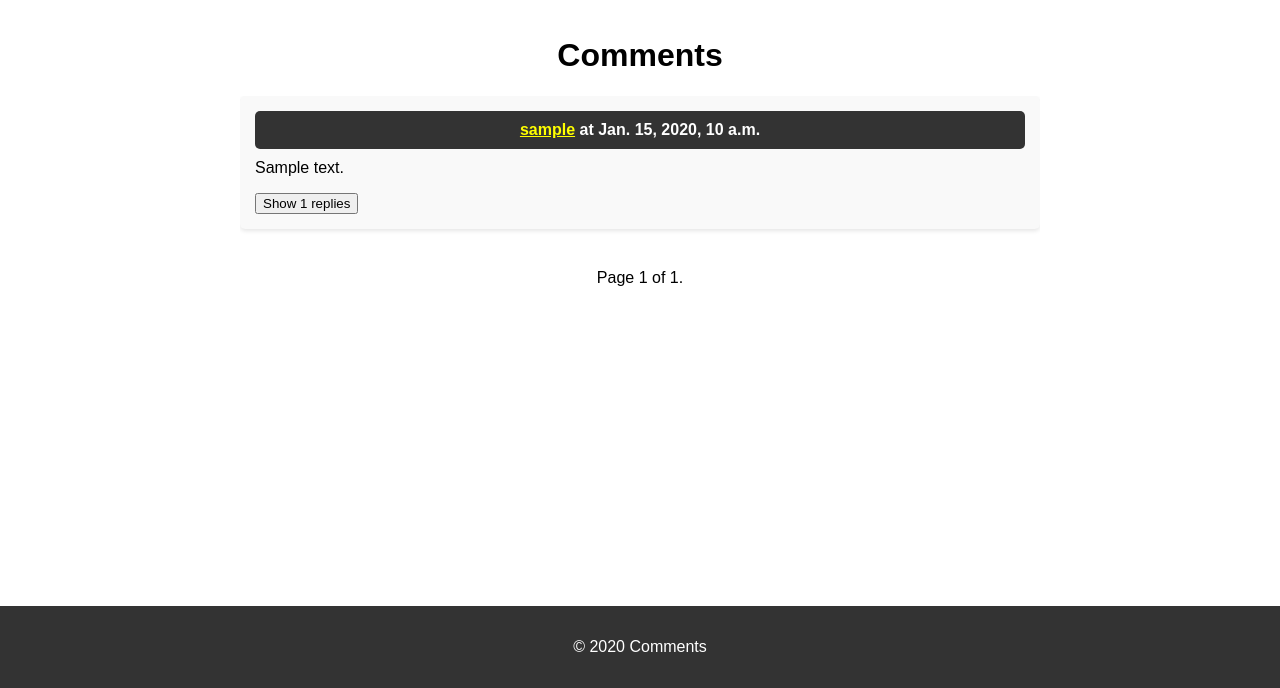
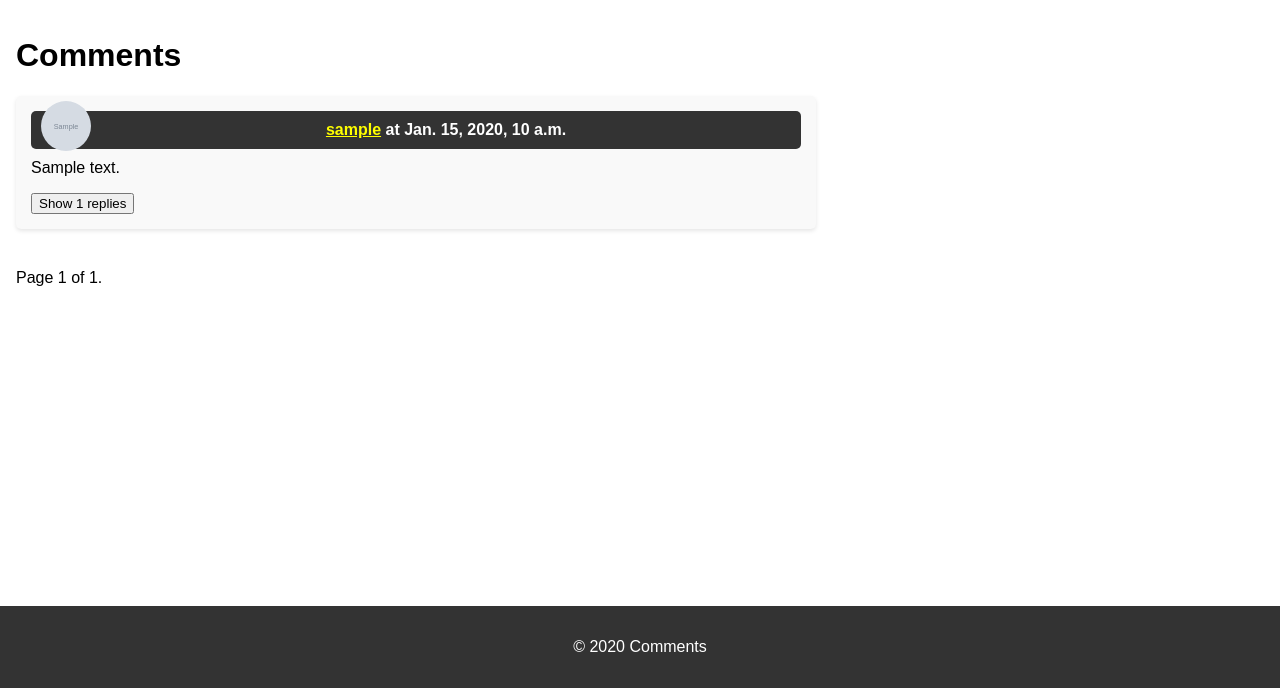
Before and after one commit to VladyslavShepilov/Comments, a Django app: template templates/dashboard/comments_list.html in a window 1280 px wide. Shown: the part 112-800 px from the top of the page. Run offline with Django 3.2, Linux system fonts and the light colour scheme; the template is opened without the code that fills it: most values are stand-ins (such as "Sample title", 1, 10 or a date in 2020); grey boxes marked "Sample" are stand-in pictures.

Commit message:
adjust layouts and css accordingly

```diff
--- a/static/css/styles.css
+++ b/static/css/styles.css
@@ -22,7 +22,7 @@ main {
     flex: 1;
     display: flex;
     flex-direction: column;
-    align-items: center;
+    align-items: flex-start; /* Align content to the left */
 }
 
 footer {
@@ -34,10 +34,9 @@ footer {
 .comment-section {
     width: 80%;
     max-width: 800px;
-    margin: 0 auto;
+    margin: 0; /* Align to the left */
     text-align: left;
-    overflow-y: auto;
-    max-height: 600px;
+    /* Removed max-height and overflow-y */
 }
 
 .comment {
@@ -76,8 +75,7 @@ footer {
     border-left: 2px solid #ddd;
     padding-left: 10px;
     position: relative;
-    max-height: 300px;
-    overflow-y: auto;
+    /* Removed max-height and overflow-y */
 }
 
 .replies > .comment {
@@ -163,3 +161,13 @@ footer {
     color: #8e8e8e;
     font-style: italic;
 }
+
+.profile-img {
+    float: left;
+    width: 50px;
+    height: 50px;
+    border-radius: 50%;
+    margin-right: 10px;
+    margin-top: -20px;
+    object-fit: cover;
+}
--- a/templates/dashboard/comment_replies.html
+++ b/templates/dashboard/comment_replies.html
@@ -1,6 +1,7 @@
 {% for reply in replies %}
     <div class="comment">
         <div class="comment-header">
+            <img src="{{ comment.user.avatar.url }}" alt="Profile Image" class="profile-img">
             <a href="#" class="comment-link">{{ reply.user.username }}</a>
             at {{ reply.created_at }}
         </div>
--- a/templates/dashboard/comments_list.html
+++ b/templates/dashboard/comments_list.html
@@ -8,6 +8,7 @@
         {% for comment in comments %}
             <div class="comment">
                 <div class="comment-header">
+                    <img src="{{ comment.user.avatar.url }}" alt="Profile Image" class="profile-img">
                     <a href="#" class="comment-link">{{ comment.user.username }}</a>
                     at {{ comment.created_at }}
                 </div>
```
